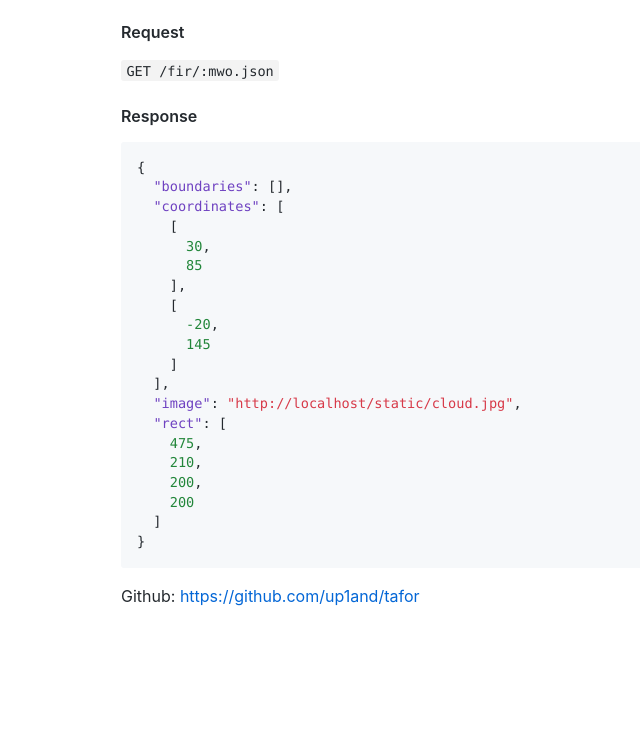
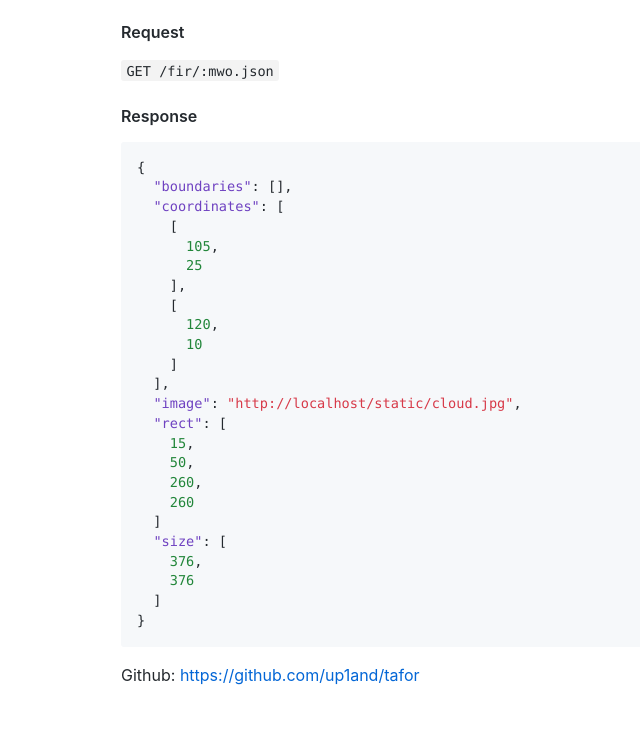
Before and after one commit to up1and/tafor, a Flask app: page / in a window 1280 px wide. Shown: the part 458-1190 px from the top of the page, without its empty margins (74-714 px from the left). Before the commit the page ends 1064 px from the top, so only its background shows below. Run offline with Flask 2, Linux system fonts and the light colour scheme.

Commit message:
规范经纬度表示先经度后维度

```diff
--- a/scripts/tafor.py
+++ b/scripts/tafor.py
@@ -112,7 +112,7 @@ def fir(mwo):
         'ZJSA': {
             'image': image,
             'size': [1780, 1340],
-            'coordinates': [[52, 79], [-2, 151]],
+            'coordinates': [[79, 52], [151, -2]],
             'rect': [655, 720, 260, 260],
         }
     }
@@ -132,7 +132,7 @@ def remote_fir(mwo):
         'ZJSA': {
             'image': url_for('static', filename='cloud.jpg', _external=True),
             'size': [376, 376],
-            'coordinates': [[25, 105], [10, 120]],
+            'coordinates': [[105, 25], [120, 10]],
             'rect': [15, 50, 260, 260],
         }
     }
--- a/scripts/templates/index.html
+++ b/scripts/templates/index.html
@@ -19,20 +19,24 @@
 </div><div class="hljs-line">  <span class="pl-e">"boundaries"</span>: [],
 </div><div class="hljs-line">  <span class="pl-e">"coordinates"</span>: [
 </div><div class="hljs-line">    [
-</div><div class="hljs-line">      <span class="pl-ent">30</span>,
-</div><div class="hljs-line">      <span class="pl-ent">85</span>
+</div><div class="hljs-line">      <span class="pl-ent">105</span>,
+</div><div class="hljs-line">      <span class="pl-ent">25</span>
 </div><div class="hljs-line">    ],
 </div><div class="hljs-line">    [
-</div><div class="hljs-line">      <span class="pl-ent">-20</span>,
-</div><div class="hljs-line">      <span class="pl-ent">145</span>
+</div><div class="hljs-line">      <span class="pl-ent">120</span>,
+</div><div class="hljs-line">      <span class="pl-ent">10</span>
 </div><div class="hljs-line">    ]
 </div><div class="hljs-line">  ],
 </div><div class="hljs-line">  <span class="pl-e">"image"</span>: <span class="pl-k">"{{ request.url_root }}static/cloud.jpg"</span>,
 </div><div class="hljs-line">  <span class="pl-e">"rect"</span>: [
-</div><div class="hljs-line">    <span class="pl-ent">475</span>,
-</div><div class="hljs-line">    <span class="pl-ent">210</span>,
-</div><div class="hljs-line">    <span class="pl-ent">200</span>,
-</div><div class="hljs-line">    <span class="pl-ent">200</span>
+</div><div class="hljs-line">    <span class="pl-ent">15</span>,
+</div><div class="hljs-line">    <span class="pl-ent">50</span>,
+</div><div class="hljs-line">    <span class="pl-ent">260</span>,
+</div><div class="hljs-line">    <span class="pl-ent">260</span>
+</div><div class="hljs-line">  ]
+</div><div class="hljs-line">  <span class="pl-e">"size"</span>: [
+</div><div class="hljs-line">    <span class="pl-ent">376</span>,
+</div><div class="hljs-line">    <span class="pl-ent">376</span>
 </div><div class="hljs-line">  ]
 </div><div class="hljs-line">}
 </div></code></pre>
```
Also changed, not shown: tafor/states.py (+8 -9 lines).
